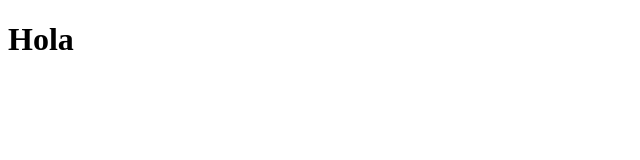
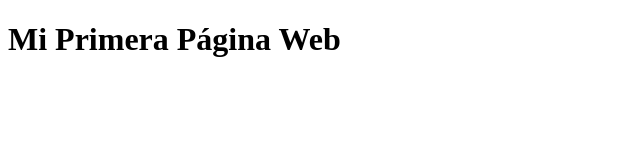
Before and after one commit to euge-bonifacio/TP1-AW-Bonifacio, a website: page Index.html in a window 1280 px wide. Shown: the whole page, without its empty margins (0-640 px from the left). Drawn offline with Linux system fonts and the light colour scheme.

```diff
--- a/Index.html
+++ b/Index.html
@@ -6,6 +6,6 @@
     <title>Document</title>
 </head>
 <body>
-    <h1>Hola</h1>
+    <h1>Mi Primera Página Web</h1>
 </body>
 </html>
```
